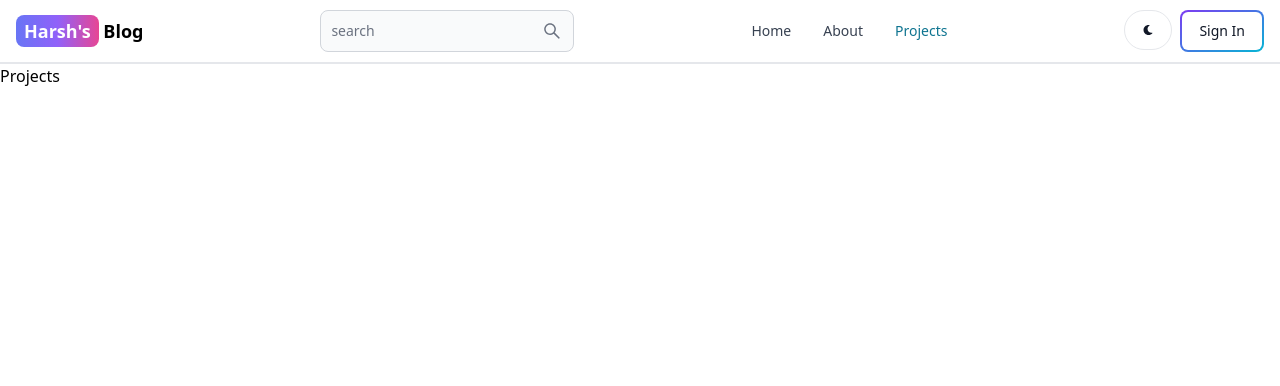
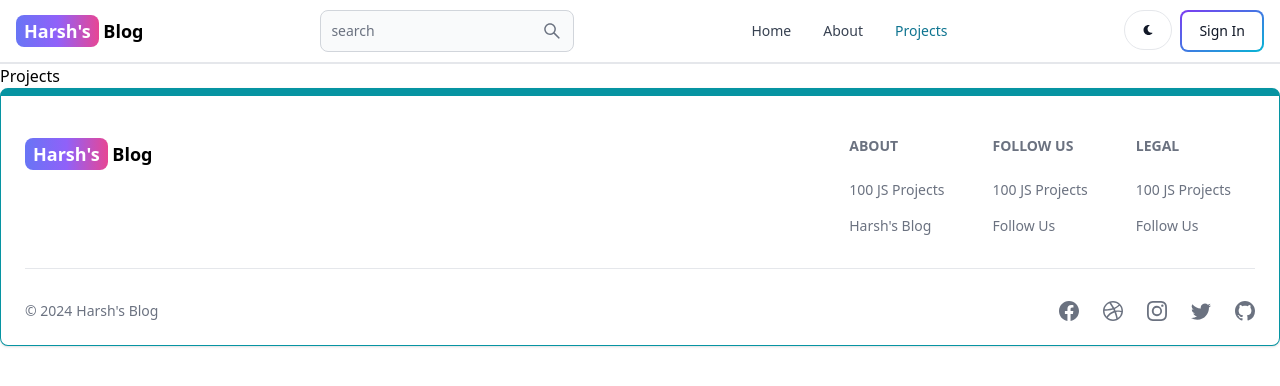
Before and after one commit to Harsh71019/mern-blog, a React app in the folder client/: page /projects in a window 1280 px wide. Shown: the top 386 px of the page. Built offline with nearby package versions, Linux system fonts and the light colour scheme; the HTML template or start-up script is replaced by a standard one.

Commit message:
add footer

```diff
--- a/client/src/App.jsx
+++ b/client/src/App.jsx
@@ -6,6 +6,7 @@
 import SignUp from './pages/SignUp';
 import Projects from './pages/Projects';
 import Header from './components/Header';
+import FooterComponent from './components/Footer';
 
 function App() {
   return (
@@ -19,6 +20,7 @@
         <Route path='/signup' element={<SignUp />} />
         <Route path='/projects' element={<Projects />} />
       </Routes>
+      <FooterComponent />
     </BrowserRouter>
   );
 }
--- /dev/null
+++ b/client/src/components/Footer.jsx
@@ -0,0 +1,107 @@
+import { Footer } from 'flowbite-react';
+import { Link } from 'react-router-dom';
+import {
+  BsFacebook,
+  BsInstagram,
+  BsTwitter,
+  BsGithub,
+  BsDribbble,
+} from 'react-icons/bs';
+const FooterComponent = () => {
+  return (
+    <Footer container className='border border-t-8 border-teal-500'>
+      <div className='w-full max-w-7xl mx-auto'>
+        <div className='grid w-full justify-between sm:flex md:grid-cols-1'>
+          <div className='mt-5'>
+            <Link
+              to='/'
+              className='self-center whitespace-nowrap text-lg sm:text-lg font-semibold dark:text-white'
+            >
+              <span className='px-2 py-1 bg-gradient-to-r from-indigo-500 via-purple-500 to-pink-500 rounded-lg text-white'>
+                Harsh's
+              </span>{' '}
+              Blog
+            </Link>
+          </div>
+
+          <div className='grid grid-cols-2 gap-3 sm: mt-4 sm:grid-cols-3 sm:gap-6'>
+            <div>
+              <Footer.Title title='About' />
+              <Footer.LinkGroup col>
+                <Footer.Link
+                  href='https://google.com'
+                  target='_blank'
+                  rel='noopener noreferrer'
+                >
+                  100 JS Projects
+                </Footer.Link>
+                <Footer.Link
+                  href='https://google.com'
+                  target='_blank'
+                  rel='noopener noreferrer'
+                >
+                  Harsh's Blog
+                </Footer.Link>
+              </Footer.LinkGroup>
+            </div>
+            <div>
+              <Footer.Title title='Follow Us' />
+              <Footer.LinkGroup col>
+                <Footer.Link
+                  href='https://google.com'
+                  target='_blank'
+                  rel='noopener noreferrer'
+                >
+                  100 JS Projects
+                </Footer.Link>
+                <Footer.Link
+                  href='https://google.com'
+                  target='_blank'
+                  rel='noopener noreferrer'
+                >
+                  Follow Us
+                </Footer.Link>
+              </Footer.LinkGroup>
+            </div>
+            <div>
+              <Footer.Title title='Legal' />
+              <Footer.LinkGroup col>
+                <Footer.Link
+                  href='https://google.com'
+                  target='_blank'
+                  rel='noopener noreferrer'
+                >
+                  100 JS Projects
+                </Footer.Link>
+                <Footer.Link
+                  href='https://google.com'
+                  target='_blank'
+                  rel='noopener noreferrer'
+                >
+                  Follow Us
+                </Footer.Link>
+              </Footer.LinkGroup>
+            </div>
+          </div>
+        </div>
+        <Footer.Divider />
+        <div className='w-full sm:flex sm:items-center sm:justify-between'>
+          <Footer.Copyright
+            href='#'
+            by="Harsh's Blog"
+            year={new Date().getFullYear()}
+          />
+          <div className='flex gap-6 sm:mt-0 mt-4 sm:justify-center'>
+            <Footer.Icon href='#' icon={BsFacebook} />
+            <Footer.Icon href='#' icon={BsDribbble} />
+            <Footer.Icon href='#' icon={BsInstagram} />
+            <Footer.Icon href='#' icon={BsTwitter} />
+            <Footer.Icon href='#' icon={BsGithub} />
+          </div>
+        </div>
+      </div>
+    </Footer>
+  );
+};
+
+export default FooterComponent;
```
